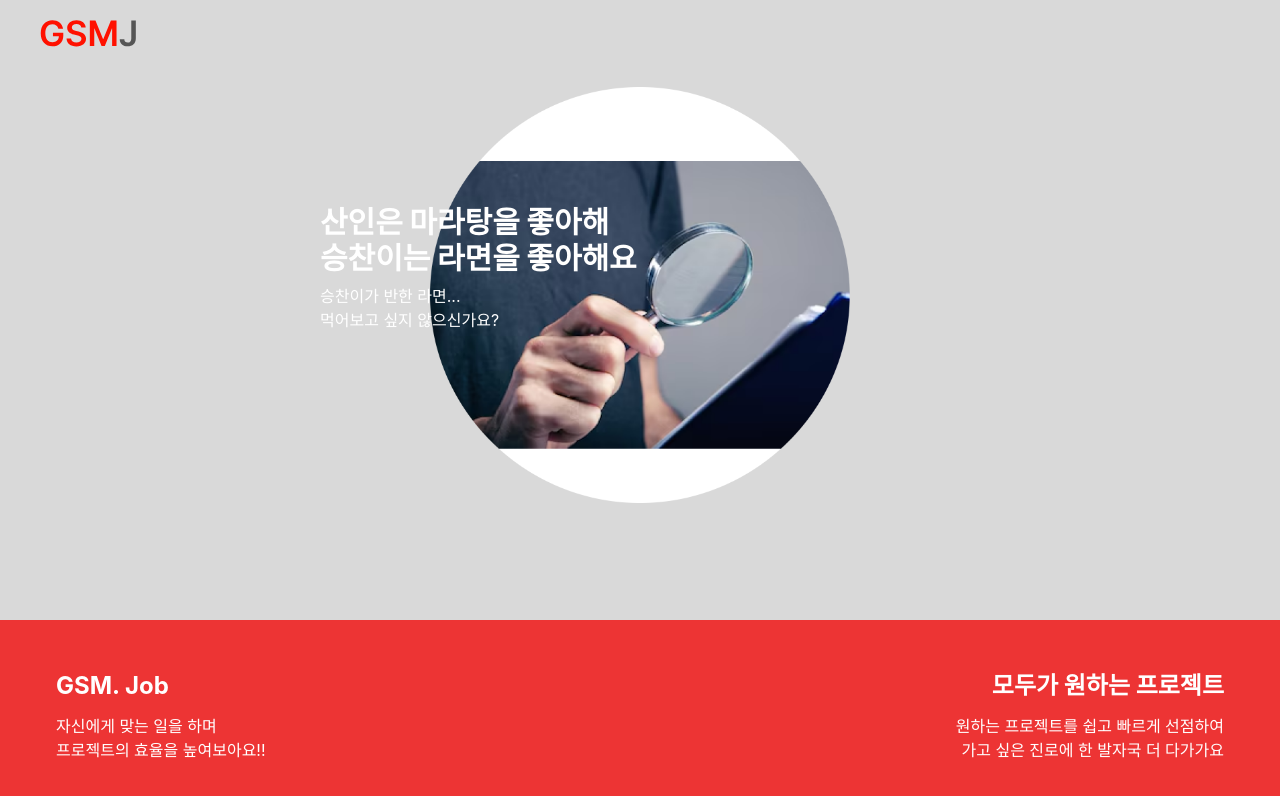
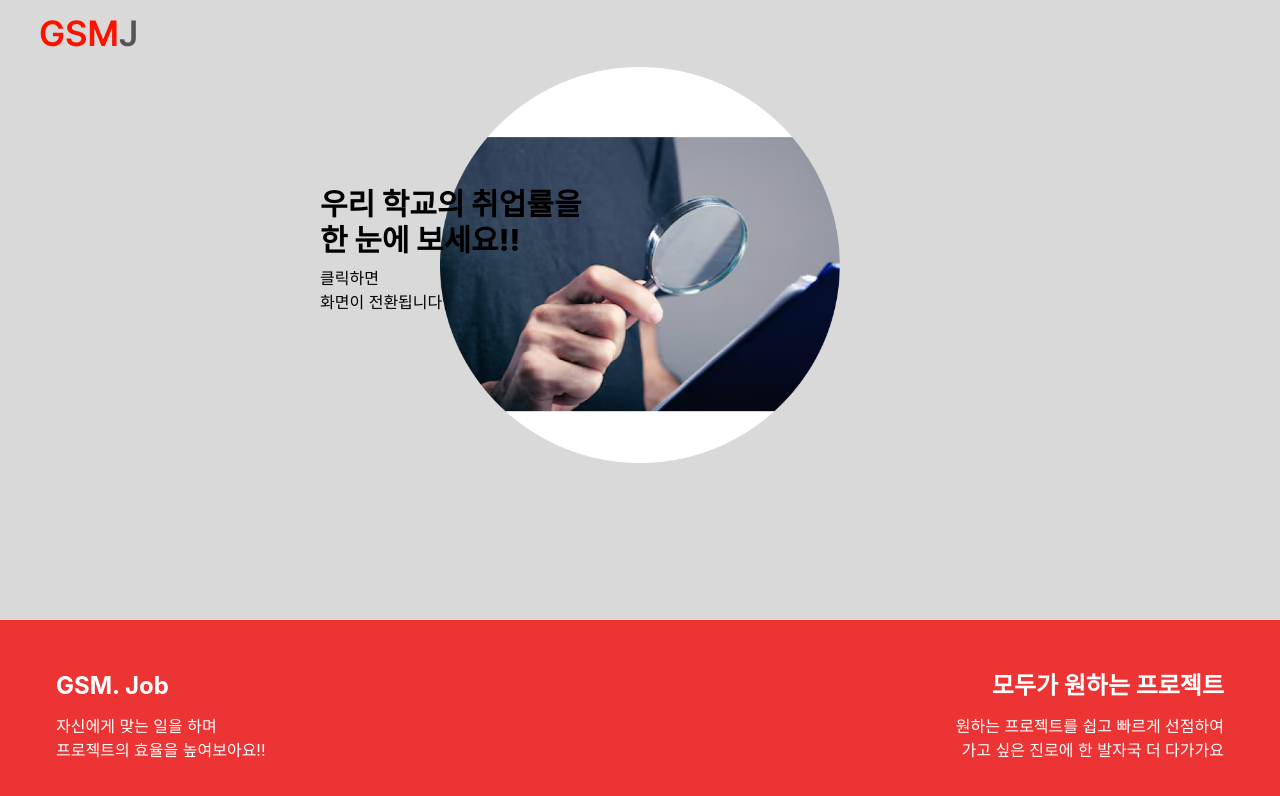
Before and after one commit to red-Warm/redWarm-FE, a React (Create React App) app: page / in a window 1280 px wide. Shown: the top 796 px of the page. Built offline with nearby package versions, Linux system fonts and the light colour scheme.

Commit message:
fix: 문구

```diff
--- a/src/components/content.tsx
+++ b/src/components/content.tsx
@@ -3,18 +3,17 @@ import mainImg from "../imgs/mainImg.png";
 export function Content() {
   return (
     <div className="relative flex justify-center">
-      <img src={mainImg} alt="메인 이미지" className="w-[420px] m-5" />
+      <img src={mainImg} alt="메인 이미지" className="w-[400px]" />
       <div
         className="absolute flex flex-col"
         style={{ left: "25%", top: "30%" }}
       >
-        <h1 className="mb-2 text-3xl font-extrabold text-left text-white">
-          산인은 마라탕을 좋아해 <br />
-          승찬이는 라면을 좋아해요
+        <h1 className="mb-2 text-3xl font-extrabold text-left text-black">
+          우리 학교의 취업률을 <br />한 눈에 보세요!!
         </h1>
-        <span className="text-left text-white text-3 ">
-          승찬이가 반한 라면... <br />
-          먹어보고 싶지 않으신가요?
+        <span className="text-left text-black text-3 ">
+          클릭하면 <br />
+          화면이 전환됩니다
         </span>
       </div>
     </div>
```
